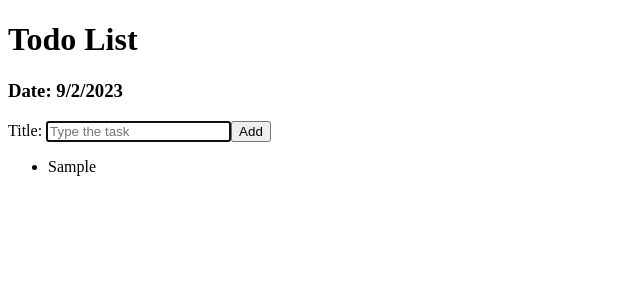
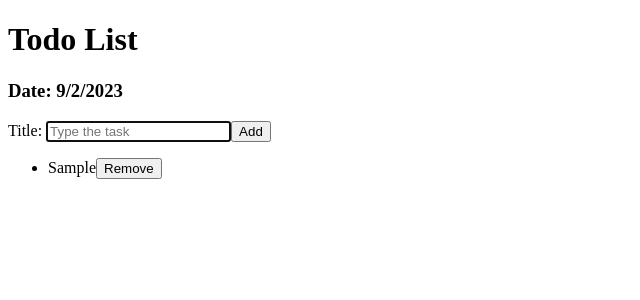
Before and after one commit to akhhanna20/react-todo, a React (Create React App) app: page / in a window 1280 px wide. Both pictures are taken after typing "Sample" into the empty fields and a click on the button "Add". Shown: the top 300 px of the page, without its empty margins (0-640 px from the left). Built offline with nearby package versions, Linux system fonts and the light colour scheme.

Commit message:
Added Remove Button to List Items

```diff
--- a/src/App.js
+++ b/src/App.js
@@ -2,6 +2,7 @@ import React, { useEffect, useState } from "react";
 import TodoList from "./TodoList";
 import AddTodoForm from "./AddTodoForm";
 import "./app.css";
+import TodoListItem from "./TodoListItem";
 
 const today = new Date();
 
@@ -30,6 +31,11 @@ function App() {
     setTodoList((todoList) => [...todoList, newTodo]);
   };
 
+  const removeTodo = (id) => {
+    const newTodoList = todoList.filter((el) => el.id !== id);
+    setTodoList(newTodoList);
+  };
+
   return (
     <>
       <h1>Todo List</h1>
@@ -37,7 +43,7 @@ function App() {
         Date: {today.getMonth()}/{today.getDate()}/{today.getFullYear()}
       </h3>
       <AddTodoForm onAddTodo={addTodo} />
-      <TodoList todoList={todoList} />
+      <TodoList todoList={todoList} onRemoveTodo={removeTodo} />
     </>
   );
 }
--- a/src/TodoList.js
+++ b/src/TodoList.js
@@ -1,11 +1,16 @@
 import React from "react";
 import TodoListItem from "./TodoListItem";
 
-function TodoList({ todoList }) {
+function TodoList({ todoList, onRemoveTodo }) {
   return (
     <ul>
       {todoList.map((listItem) => (
-        <TodoListItem key={listItem.id} todo={listItem.title} />
+        <TodoListItem
+          key={listItem.id}
+          todo={listItem.title}
+          listItem={listItem}
+          onRemoveTodo={onRemoveTodo}
+        />
       ))}
     </ul>
   );
--- a/src/TodoListItem.js
+++ b/src/TodoListItem.js
@@ -1,7 +1,12 @@
 import React from "react";
 
-function TodoListItem({ todo }) {
-  return <li>{todo}</li>;
+function TodoListItem({ todo, onRemoveTodo, listItem }) {
+  return (
+    <li>
+      {todo}
+      <button onClick={() => onRemoveTodo(listItem.id)}>Remove</button>
+    </li>
+  );
 }
 
 export default TodoListItem;
```
